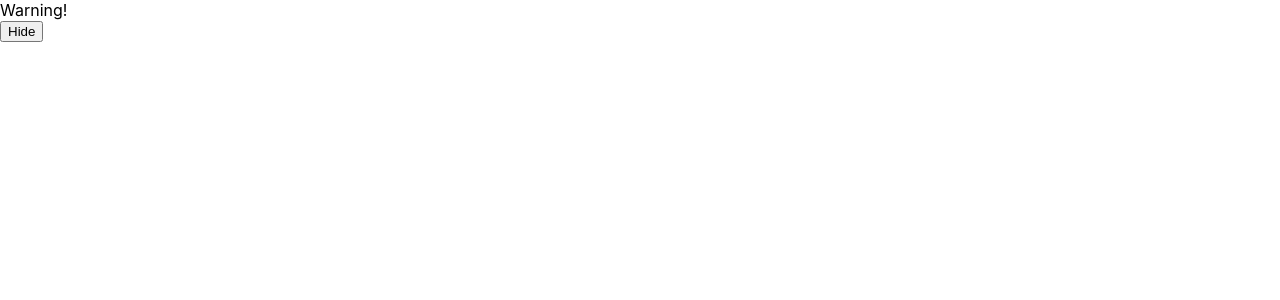
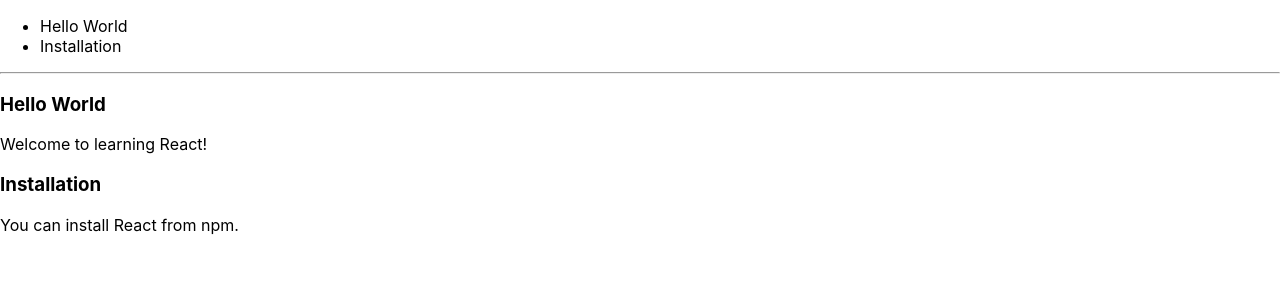
Before and after one commit to TengoCharlie/React-tutorial, a React (Create React App) app in the folder my-app/: page / in a window 1280 px wide. Shown: the top 300 px of the page. Built offline with nearby package versions, Linux system fonts and the light colour scheme.

Commit message:
List and Keys

```diff
--- a/my-app/src/App.js
+++ b/my-app/src/App.js
@@ -1,43 +1,75 @@
 import React from "react";
 import "./App.css";
 
-function WarningBanner(props) {
-  if (!props.warn) {
-    return null;
-  }
+// Map function in React
+// const numbers = [1, 2, 3, 4, 5];
+// const listItems = numbers.map((number) => <li>{number * 2}</li>);
 
-  return <div className="warning">Warning!</div>;
-}
+// List Components
+// function NumberList(props) {
+//   const numbers = props.numbers;
+//   const listItems = numbers.map((number) => (
+//     <li key={number.toString()}>{number}</li>
+//   ));
+//   return <ul>{listItems}</ul>;
+// }
 
-class Page extends React.Component {
-  constructor(props) {
-    super(props);
-    this.state = { showWarning: true };
-    this.handleToggleClick = this.handleToggleClick.bind(this);
-  }
+// const numbers = [1, 2, 3, 4, 5];
 
-  handleToggleClick() {
-    this.setState((state) => ({
-      showWarning: !state.showWarning,
-    }));
-  }
+// ========================================
+// Corect ways to use Keys
+// function ListItem(props) {
+//   // Correct! There is no need to specify the key here:
+//   return <li>{props.value}</li>;
+// }
 
-  render() {
+// function NumberList(props) {
+//   const numbers = props.numbers;
+//   const listItems = numbers.map((number) => (
+//     // Correct! Key should be specified inside the array.
+//     <ListItem key={number.toString()} value={number} />
+//   ));
+//   return <ul>{listItems}</ul>;
+// }
+
+// const numbers = [1, 2, 3, 4, 5];
+// ==============================================================
+// Key Must be unique among its sibbilings
+
+function Blog(props) {
+  const sidebar = (
+    <ul>
+      {props.posts.map((post) => (
+        <li key={post.id}>{post.title}</li>
+      ))}
+    </ul>
+  );
+  const content = props.posts.map((post) => (
+    <div key={post.id}>
+      <h3>{post.title}</h3>
+      <p>{post.content}</p>
+    </div>
+  ));
   return (
     <div>
-        <WarningBanner warn={this.state.showWarning} />
-        <button onClick={this.handleToggleClick}>
-          {this.state.showWarning ? "Hide" : "Show"}
-        </button>
+      {sidebar}
+      <hr />
+      {content}
     </div>
   );
 }
-}
+
+const posts = [
+  { id: 1, title: "Hello World", content: "Welcome to learning React!" },
+  { id: 2, title: "Installation", content: "You can install React from npm." },
+];
 
 const App = () => {
   return (
     <>
-      <Page />
+      {/* <ul>{listItems}</ul> */}
+      {/* <NumberList numbers={numbers} /> */}
+      <Blog posts={posts} />
     </>
   );
 };
```
Also changed, not shown: 1 other file (tests, documents, lock files or other folders). Lines whose indentation alone changed are shown as unchanged.
